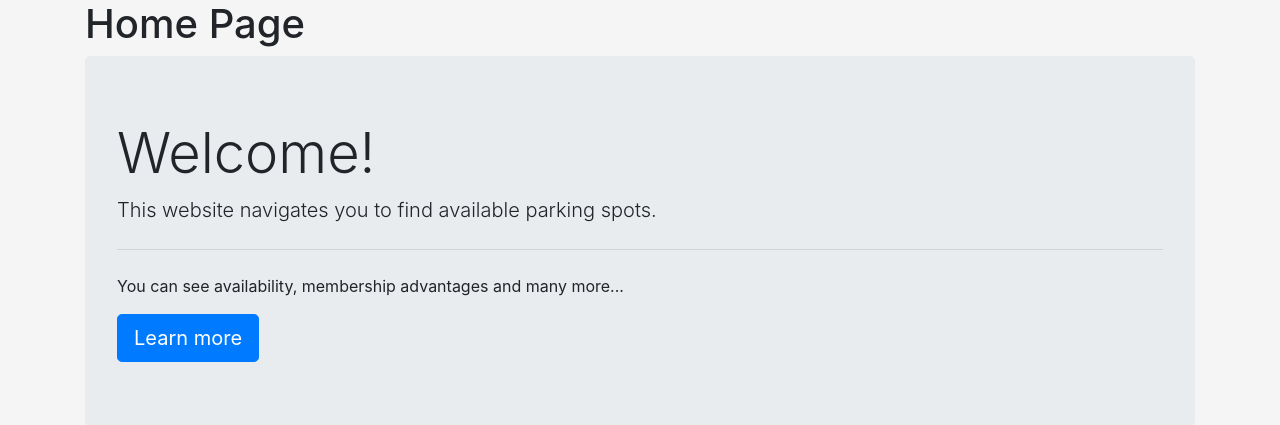
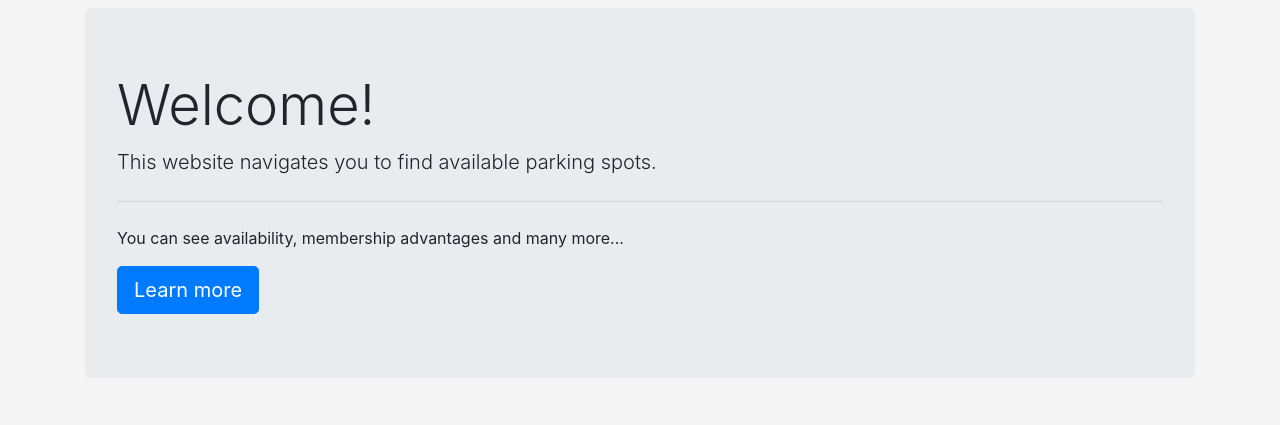
Before and after one commit to AYasinAkalin/ParkingLotManagement, a Flask app: page / in a window 1280 px wide. Shown: the part 56-481 px from the top of the page. Run offline with Flask 2, Linux system fonts and the light colour scheme; some libraries are stand-ins or nearby versions.

Commit message:
Update index.html  -- Remove <h1> heading

```diff
--- a/src/app/templates/index.html
+++ b/src/app/templates/index.html
@@ -2,7 +2,7 @@
 {% extends "base.html" %}
 
 {% block content%}
-  <h1>Home Page</h1>
+  <h1></h1>
   {% if user %}
     <ul>
       {% for key, value in user.items() %}
```
